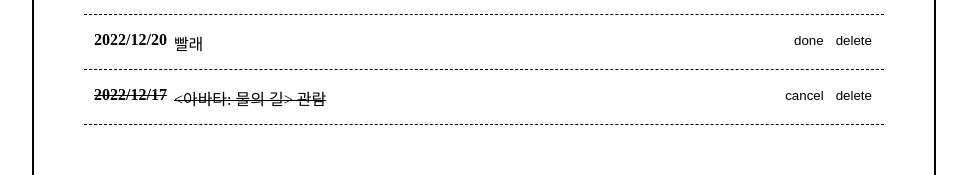
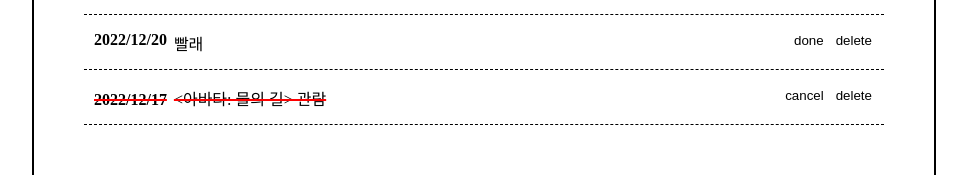
Before and after one commit to cinephi1e/todolist_2, a React (Create React App) app: page / in a window 1280 px wide. Shown: the part 280-455 px from the top of the page, without its empty margins (156-1123 px from the left). Built offline with nearby package versions, Linux system fonts and the light colour scheme; data requests are answered from the project's data file.

Commit message:
리스트 필터링

```diff
--- a/src/components/header/Header.jsx
+++ b/src/components/header/Header.jsx
@@ -1,8 +1,8 @@
 import { Content, Title, Input, InputDate, InputTodo, InputBtn } from "./style";
 import { v4 as uuid } from "uuid";
-import { useState, useRef, useEffect } from "react";
+import { useState, useRef } from "react";
 import { useDispatch } from "react-redux";
-import { __addTodo } from "../../redux/modules/manageTodo";
+import { addTodo } from "../../redux/modules/manageTodo";
 
 const Header = () => {
   const dispatch = useDispatch();
@@ -27,7 +27,7 @@ const Header = () => {
       setDate("");
       setTodo("");
       dispatch(
-        __addTodo({
+        addTodo({
           id: uuid(),
           date,
           todo,
--- a/src/components/todolist/Todolist.jsx
+++ b/src/components/todolist/Todolist.jsx
@@ -1,14 +1,15 @@
-import { List, DoneList, Date, ButtonArea, Button } from "./style";
+import { List, Done, Date, ButtonArea, Button } from "./style";
 import { useDispatch, useSelector } from "react-redux";
 import { useNavigate } from "react-router-dom";
+import { useEffect } from "react";
+
 import {
+  getTodos,
   deleteTodo,
   updateTodo,
-  __getTodos,
 } from "../../redux/modules/manageTodo";
-import { useEffect } from "react";
 
-const Todolist = () => {
+const Todolist = ({ isActive }) => {
   const navigate = useNavigate();
   const dispatch = useDispatch();
   const { isLoading, error, initialList } = useSelector(
@@ -16,7 +17,7 @@ const Todolist = () => {
   );
 
   useEffect(() => {
-    dispatch(__getTodos());
+    dispatch(getTodos());
   }, [dispatch]);
 
   // delete 버튼
@@ -42,20 +43,32 @@ const Todolist = () => {
 
   return (
     <>
-      {initialList.map((item, i) => {
-        if (!item.isDone) {
+      {initialList
+        .filter((item) => item.isDone === !isActive)
+        .map((item, i) => {
           return (
             <List
               key={item.id}
+              todo={item}
+              isActive={isActive}
               onClick={() => {
                 navigate("/" + i);
               }}
             >
-              <Date>{item.date}</Date>
-              {item.todo}
+              {isActive === true ? (
+                <>
+                  <Date>{item.date}</Date>
+                  {item.todo}
+                </>
+              ) : (
+                <Done>
+                  <Date>{item.date}</Date>
+                  {item.todo}
+                </Done>
+              )}
               <ButtonArea>
                 <Button onClick={(event) => updateBtn(event, item.id)}>
-                  done
+                  {isActive === true ? "done" : "cancel"}
                 </Button>
                 <Button onClick={(event) => delBtn(event, item.id)}>
                   delete
@@ -63,32 +76,7 @@ const Todolist = () => {
               </ButtonArea>
             </List>
           );
-        }
-      })}
-
-      {initialList.map((item, i) => {
-        if (item.isDone) {
-          return (
-            <DoneList
-              key={item.id}
-              onClick={() => {
-                navigate("/" + i);
-              }}
-            >
-              <Date>{item.date}</Date>
-              {item.todo}
-              <ButtonArea>
-                <Button onClick={(event) => updateBtn(event, item.id)}>
-                  cancel
-                </Button>
-                <Button onClick={(event) => delBtn(event, item.id)}>
-                  delete
-                </Button>
-              </ButtonArea>
-            </DoneList>
-          );
-        }
-      })}
+        })}
     </>
   );
 };
--- a/src/components/todolist/style.js
+++ b/src/components/todolist/style.js
@@ -10,14 +10,10 @@ const List = styled.div`
   }
 `;
 
-const DoneList = styled.div`
-  display: flex;
-  border-bottom: 1px dashed;
-  padding: 16px 6px 14px 10px;
+const Done = styled.div`
   text-decoration: line-through;
-  &:hover {
-    background: #eee;
-  }
+  text-decoration-color: red;
+  text-decoration-thickness: 0.15rem;
 `;
 
 const Date = styled.span`
@@ -38,4 +34,4 @@ const Button = styled.button`
   }
 `;
 
-export { List, DoneList, Date, ButtonArea, Button };
+export { List, Done, Date, ButtonArea, Button };
--- a/src/pages/Main.jsx
+++ b/src/pages/Main.jsx
@@ -5,12 +5,13 @@ const Content = styled.div`
   min-height: 700px;
 `;
 
-const Contents = () => {
+const Main = () => {
   return (
     <Content>
-      <Todolist />
+      <Todolist isActive={true} />
+      <Todolist isActive={false} />
     </Content>
   );
 };
 
-export default Contents;
+export default Main;
--- a/src/redux/modules/manageTodo.js
+++ b/src/redux/modules/manageTodo.js
@@ -1,4 +1,3 @@
-import { v4 as uuid } from "uuid";
 import { createSlice } from "@reduxjs/toolkit";
 import { createAsyncThunk } from "@reduxjs/toolkit";
 import axios from "axios";
@@ -10,7 +9,7 @@ const initialState = {
   error: null,
 };
 
-export const __getTodos = createAsyncThunk(
+export const getTodos = createAsyncThunk(
   "getTodos",
   async (payload, thunkAPI) => {
     try {
@@ -22,15 +21,15 @@ export const __getTodos = createAsyncThunk(
   }
 );
 
-export const __addTodo = createAsyncThunk(
-  "addTodo", // action value
-  (payload, thunkAPI) => {
-    // 콜백함수(컴포넌트에서 보내는 payload, thunk에서 제공하는 여러 기능)
-    setTimeout(() => {
-      thunkAPI.dispatch(addTodo(payload));
-    }, 1000);
-  }
-);
+// export const __addTodo = createAsyncThunk(
+//   "addTodo", // action value
+//   (payload, thunkAPI) => {
+//     // 콜백함수(컴포넌트에서 보내는 payload, thunk에서 제공하는 여러 기능)
+//     setTimeout(() => {
+//       thunkAPI.dispatch(addTodo(payload));
+//     }, 1000);
+//   }
+// );
 
 const manageTodo = createSlice({
   name: "manageTodo",
@@ -62,14 +61,14 @@ const manageTodo = createSlice({
   },
 
   extraReducers: {
-    [__getTodos.pending]: (state) => {
+    [getTodos.pending]: (state) => {
       state.isLoading = true;
     },
-    [__getTodos.fulfilled]: (state, action) => {
+    [getTodos.fulfilled]: (state, action) => {
       state.isLoading = false;
       state.initialList = action.payload;
     },
-    [__getTodos.rejected]: (state, action) => {
+    [getTodos.rejected]: (state, action) => {
       state.isLoading = false;
       state.error = action.payload;
     },
```
Also changed, not shown: src/components/todo/Todo.jsx (added, +25 -0 lines).
